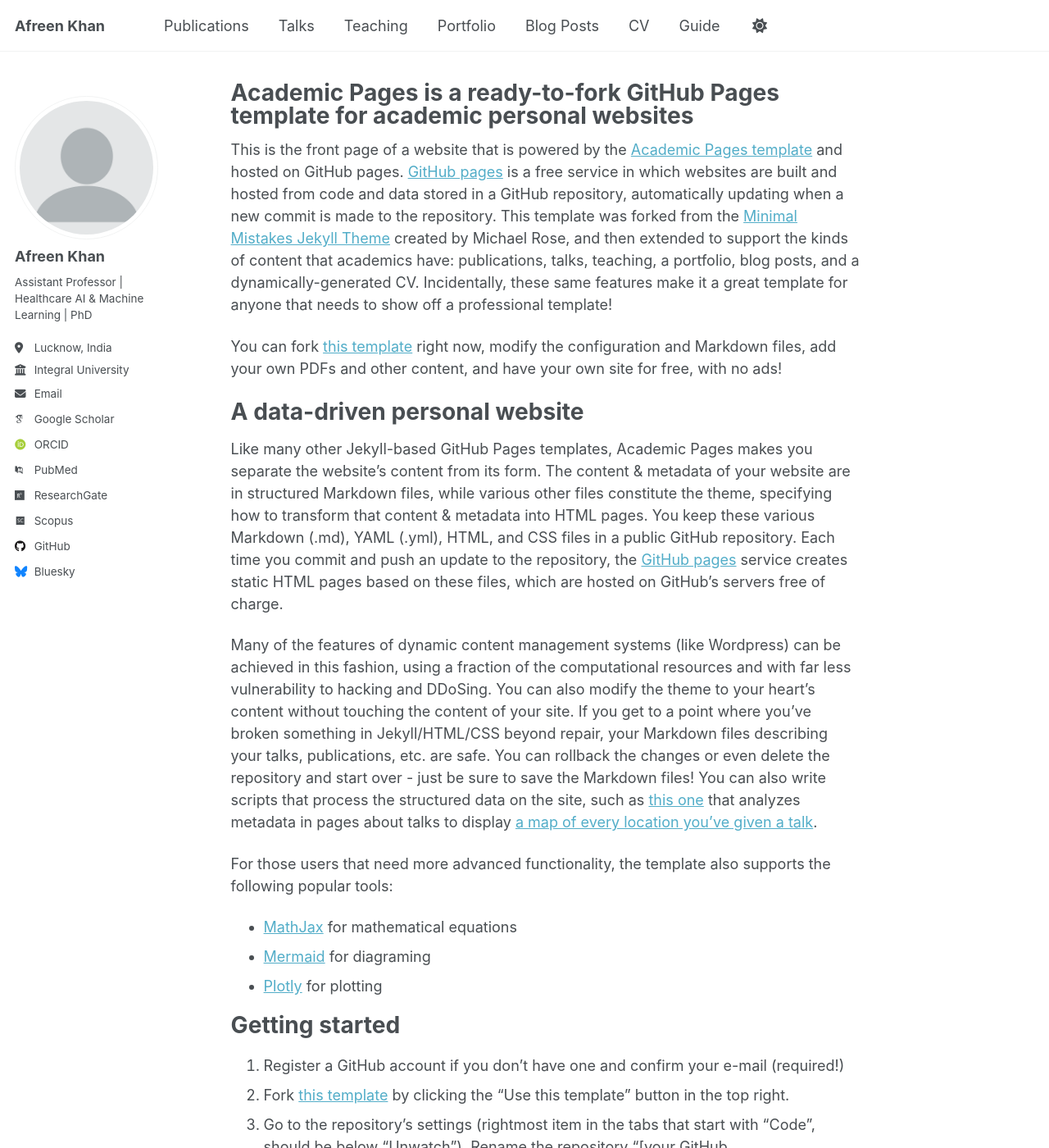
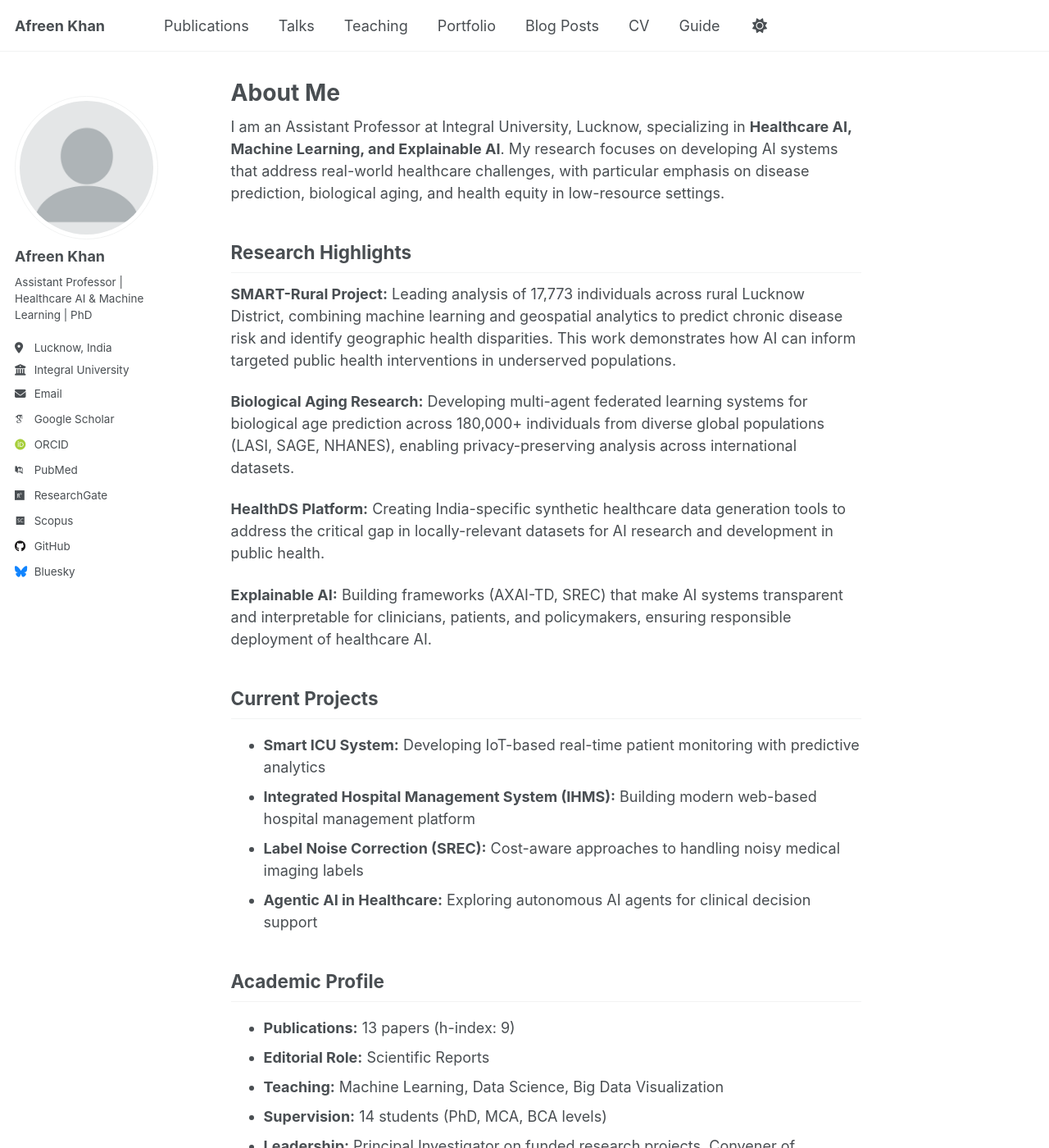
Before and after one commit to afreen-kh/afreen-kh.github.io, a Jekyll site: the page built from _pages/about.md, in a window 1280 px wide and 1400 px high. Shown: the whole window at 82% size. Built offline with Jekyll 4.4.1, drawn with Linux system fonts in a browser that asks for light colours; some web fonts are replaced; a script that is not in the unit is left out; some of the changed text lies outside the part shown.

Commit message:
Update about.md

```diff
--- a/_pages/about.md
+++ b/_pages/about.md
@@ -1,56 +1,52 @@
 ---
 permalink: /
-title: "Academic Pages is a ready-to-fork GitHub Pages template for academic personal websites"
+title: "About Me"
+excerpt: "About me"
 author_profile: true
 redirect_from:
   - /about/
   - /about.html
 ---
 
-This is the front page of a website that is powered by the [Academic Pages template](https://github.com/academicpages/academicpages.github.io) and hosted on GitHub pages. [GitHub pages](https://pages.github.com) is a free service in which websites are built and hosted from code and data stored in a GitHub repository, automatically updating when a new commit is made to the repository. This template was forked from the [Minimal Mistakes Jekyll Theme](https://mmistakes.github.io/minimal-mistakes/) created by Michael Rose, and then extended to support the kinds of content that academics have: publications, talks, teaching, a portfolio, blog posts, and a dynamically-generated CV. Incidentally, these same features make it a great template for anyone that needs to show off a professional template!
+I am an Assistant Professor at Integral University, Lucknow, specializing in **Healthcare AI, Machine Learning, and Explainable AI**. My research focuses on developing AI systems that address real-world healthcare challenges, with particular emphasis on disease prediction, biological aging, and health equity in low-resource settings.
 
- You can fork [this template](https://github.com/academicpages/academicpages.github.io) right now, modify the configuration and Markdown files, add your own PDFs and other content, and have your own site for free, with no ads!
+## Research Highlights
 
-A data-driven personal website
-======
-Like many other Jekyll-based GitHub Pages templates, Academic Pages makes you separate the website's content from its form. The content & metadata of your website are in structured Markdown files, while various other files constitute the theme, specifying how to transform that content & metadata into HTML pages. You keep these various Markdown (.md), YAML (.yml), HTML, and CSS files in a public GitHub repository. Each time you commit and push an update to the repository, the [GitHub pages](https://pages.github.com/) service creates static HTML pages based on these files, which are hosted on GitHub's servers free of charge.
+**SMART-Rural Project:** Leading analysis of 17,773 individuals across rural Lucknow District, combining machine learning and geospatial analytics to predict chronic disease risk and identify geographic health disparities. This work demonstrates how AI can inform targeted public health interventions in underserved populations.
 
-Many of the features of dynamic content management systems (like Wordpress) can be achieved in this fashion, using a fraction of the computational resources and with far less vulnerability to hacking and DDoSing. You can also modify the theme to your heart's content without touching the content of your site. If you get to a point where you've broken something in Jekyll/HTML/CSS beyond repair, your Markdown files describing your talks, publications, etc. are safe. You can rollback the changes or even delete the repository and start over - just be sure to save the Markdown files! You can also write scripts that process the structured data on the site, such as [this one](https://github.com/academicpages/academicpages.github.io/blob/master/talkmap.ipynb) that analyzes metadata in pages about talks to display [a map of every location you've given a talk](https://academicpages.github.io/talkmap.html).
+**Biological Aging Research:** Developing multi-agent federated learning systems for biological age prediction across 180,000+ individuals from diverse global populations (LASI, SAGE, NHANES), enabling privacy-preserving analysis across international datasets.
 
-For those users that need more advanced functionality, the template also supports the following popular tools:
-- [MathJax](https://www.mathjax.org/) for mathematical equations
-- [Mermaid](https://mermaid.js.org/) for diagraming
-- [Plotly](https://plotly.com/javascript/) for plotting
+**HealthDS Platform:** Creating India-specific synthetic healthcare data generation tools to address the critical gap in locally-relevant datasets for AI research and development in public health.
 
-Getting started
-======
-1. Register a GitHub account if you don't have one and confirm your e-mail (required!)
-1. Fork [this template](https://github.com/academicpages/academicpages.github.io) by clicking the "Use this template" button in the top right.
-1. Go to the repository's settings (rightmost item in the tabs that start with "Code", should be below "Unwatch"). Rename the repository "[your GitHub username].github.io", which will also be your website's URL.
-1. Set site-wide configuration and create content & metadata (see below -- also see [this set of diffs](http://archive.is/3TPas) showing what files were changed to set up [an example site](https://getorg-testacct.github.io) for a user with the username "getorg-testacct")
-1. Upload any files (like PDFs, .zip files, etc.) to the files/ directory. They will appear at https://[your GitHub username].github.io/files/example.pdf.
-1. Check status by going to the repository settings, in the "GitHub pages" section
+**Explainable AI:** Building frameworks (AXAI-TD, SREC) that make AI systems transparent and interpretable for clinicians, patients, and policymakers, ensuring responsible deployment of healthcare AI.
 
-Site-wide configuration
-------
-The main configuration file for the site is in the base directory in [_config.yml](https://github.com/academicpages/academicpages.github.io/blob/master/_config.yml), which defines the content in the sidebars and other site-wide features. You will need to replace the default variables with ones about yourself and your site's github repository. The configuration file for the top menu is in [_data/navigation.yml](https://github.com/academicpages/academicpages.github.io/blob/master/_data/navigation.yml). For example, if you don't have a portfolio or blog posts, you can remove those items from that navigation.yml file to remove them from the header.
+## Current Projects
 
-Create content & metadata
-------
-For site content, there is one Markdown file for each type of content, which are stored in directories like _publications, _talks, _posts, _teaching, or _pages. For example, each talk is a Markdown file in the [_talks directory](https://github.com/academicpages/academicpages.github.io/tree/master/_talks). At the top of each Markdown file is structured data in YAML about the talk, which the theme will parse to do lots of cool stuff. The same structured data about a talk is used to generate the list of talks on the [Talks page](https://academicpages.github.io/talks), each [individual page](https://academicpages.github.io/talks/2012-03-01-talk-1) for specific talks, the talks section for the [CV page](https://academicpages.github.io/cv), and the [map of places you've given a talk](https://academicpages.github.io/talkmap.html) (if you run this [python file](https://github.com/academicpages/academicpages.github.io/blob/master/talkmap.py) or [Jupyter notebook](https://github.com/academicpages/academicpages.github.io/blob/master/talkmap.ipynb), which creates the HTML for the map based on the contents of the _talks directory).
+- **Smart ICU System:** Developing IoT-based real-time patient monitoring with predictive analytics
+- **Integrated Hospital Management System (IHMS):** Building modern web-based hospital management platform
+- **Label Noise Correction (SREC):** Cost-aware approaches to handling noisy medical imaging labels
+- **Agentic AI in Healthcare:** Exploring autonomous AI agents for clinical decision support
 
-**Markdown generator**
+## Academic Profile
 
-The repository includes [a set of Jupyter notebooks](https://github.com/academicpages/academicpages.github.io/tree/master/markdown_generator
-) that converts a CSV containing structured data about talks or presentations into individual Markdown files that will be properly formatted for the Academic Pages template. The sample CSVs in that directory are the ones I used to create my own personal website at stuartgeiger.com. My usual workflow is that I keep a spreadsheet of my publications and talks, then run the code in these notebooks to generate the Markdown files, then commit and push them to the GitHub repository.
+- **Publications:** 13 papers (h-index: 9)
+- **Editorial Role:** Scientific Reports
+- **Teaching:** Machine Learning, Data Science, Big Data Visualization
+- **Supervision:** 14 students (PhD, MCA, BCA levels)
+- **Leadership:** Principal Investigator on funded research projects, Convener of Women's Grievance Redressal Cell
 
-How to edit your site's GitHub repository
-------
-Many people use a git client to create files on their local computer and then push them to GitHub's servers. If you are not familiar with git, you can directly edit these configuration and Markdown files directly in the github.com interface. Navigate to a file (like [this one](https://github.com/academicpages/academicpages.github.io/blob/master/_talks/2012-03-01-talk-1.md) and click the pencil icon in the top right of the content preview (to the right of the "Raw | Blame | History" buttons). You can delete a file by clicking the trashcan icon to the right of the pencil icon. You can also create new files or upload files by navigating to a directory and clicking the "Create new file" or "Upload files" buttons.
+## Research Interests
 
-Example: editing a Markdown file for a talk
-![Editing a Markdown file for a talk](/images/editing-talk.png)
+I'm seeking **postdoctoral opportunities** in:
+- AI for Precision Medicine & Complex Disease Modeling
+- Health Informatics & Clinical Decision Support Systems
+- Biological Aging & Longevity Research
+- Explainable & Fair AI for Healthcare
+- Federated Learning & Privacy-Preserving AI
 
-For more info
-------
-More info about configuring Academic Pages can be found in [the guide](https://academicpages.github.io/markdown/), the [growing wiki](https://github.com/academicpages/academicpages.github.io/wiki), and you can always [ask a question on GitHub](https://github.com/academicpages/academicpages.github.io/discussions). The [guides for the Minimal Mistakes theme](https://mmistakes.github.io/minimal-mistakes/docs/configuration/) (which this theme was forked from) might also be helpful.
+My research combines technical machine learning expertise with deep healthcare domain knowledge, large-scale data analysis experience, and understanding of low-resource healthcare contexts.
+
+---
+
+**Contact:** afreen.khan@iul.ac.in
+**Office:** Integral University, Lucknow, Uttar Pradesh, India
```
